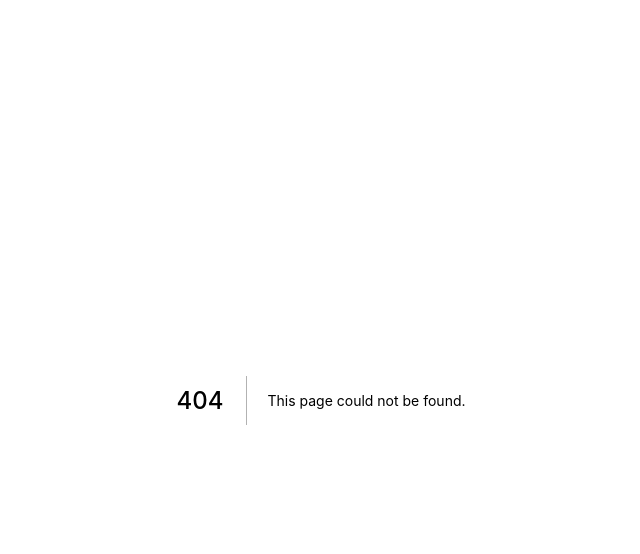
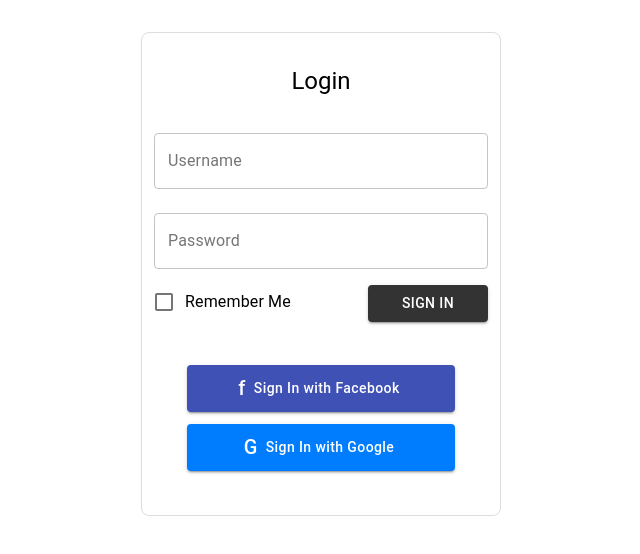
Before and after one commit to bimaaghafara/next-ecommerce, a Next.js app: page /login in a window 1280 px wide. Before the commit this address had no page. Shown: the top 554 px of the page, without its empty margins (319-959 px from the left). Built offline with nearby package versions, Linux system fonts and the light colour scheme.

Commit message:
add login paeg

```diff
--- /dev/null
+++ b/jsconfig.json
@@ -0,0 +1,5 @@
+{
+    "compilerOptions": {
+      "baseUrl": "."
+    }
+}
--- a/package.json
+++ b/package.json
@@ -9,6 +9,8 @@
     "lint": "next lint"
   },
   "dependencies": {
+    "@material-ui/core": "^4.12.3",
+    "classnames": "^2.3.1",
     "next": "11.1.0",
     "react": "17.0.2",
     "react-dom": "17.0.2"
--- /dev/null
+++ b/pages/login.js
@@ -0,0 +1,2 @@
+import Page from 'src/modules/login';
+export default Page;
--- /dev/null
+++ b/src/modules/login/index.js
@@ -0,0 +1,60 @@
+import Typography from '@material-ui/core/Typography';
+import TextField from '@material-ui/core/TextField';
+import Checkbox from '@material-ui/core/Checkbox';
+import FormControlLabel from '@material-ui/core/FormControlLabel';
+import Button from '@material-ui/core/Button';
+import { useRouter } from 'next/router';
+
+import classNames from 'classnames';
+import useStyles from './styles';
+
+const LoginPage = () => {
+    const styles = useStyles();
+    const router = useRouter();
+    return (
+        <div className={styles.loginPage}>
+            <div className={styles.loginBox}>
+                <Typography className={styles.loginTitle} variant="h5" gutterBottom align="center">
+                    Login
+                </Typography>
+                <div>
+                    <TextField className={styles.textField} id="usernamee" label="Username" variant="outlined" />
+                </div>
+                <div>
+                    <TextField className={styles.textField} id="password" type="password" label="Password" variant="outlined" />
+                </div>
+                <div className={styles.signinButtonWrapper}>
+                    <FormControlLabel
+                        control={<Checkbox color="primary" />}
+                        label="Remember Me"
+                    />
+                    <Button className={styles.signinButton} variant="contained" onClick={() => router.push('/')}>Sign In</Button>
+                </div>
+                <div className={styles.socialButtonWrapper}>
+                    <Button
+                        variant="contained"
+                        color="primary"
+                        className={styles.socialButton}
+                        startIcon={<div>f</div>}
+                        onClick={() => router.push('/')}
+                    >
+                        Sign In with Facebook
+                    </Button>
+                </div>
+                <div className={styles.socialButtonWrapper}>
+                    <Button
+                        variant="contained"
+                        color="primary"
+                        className={classNames(styles.socialButton, styles.googleButton)}
+                        startIcon={<div>G</div>}
+                        onClick={() => router.push('/')}
+                    >
+                        Sign In with Google
+                    </Button>
+                </div>
+            </div>
+        </div>
+    );
+};
+
+export default LoginPage;
--- /dev/null
+++ b/src/modules/login/styles.js
@@ -0,0 +1,63 @@
+
+import { makeStyles } from '@material-ui/core/styles';
+
+const useStyles = makeStyles(() => ({
+    loginPage : {
+        padding: "32px 12px"
+    },
+    loginBox: {
+        border: '1px solid #ddd',
+        borderRadius: 8,
+        padding: '32px 12px',
+        maxWidth: 360,
+        margin: 'auto'
+    },
+    loginTitle: {
+        marginBottom: 24
+    },
+    textField: {
+        margin: '12px 0',
+        width: '100%'
+    },
+    signinButtonWrapper: {
+        marginBottom: 42
+    },
+    signinButton: {
+        background: '#eee',
+        float: 'right',
+        margin: '4px 0',
+        background: '#333',
+        color: '#fff',
+        width: '120px',
+        '&:hover': {
+            boxShadow: 'none',
+            backgroundColor: '#333e',
+        },
+        '&:active': {
+            boxShadow: 'none',
+            backgroundColor: '#333e',
+        },
+    },
+    socialButtonWrapper: {
+        margin: '12px 0',
+        textAlign: 'center'
+    },
+    socialButton: {
+        textTransform: 'none',
+        width: '80%'
+    },
+    googleButton : {
+        background: '#007DFF',
+        '&:hover': {
+            backgroundColor: '#007DFFee',
+            boxShadow: 'none',
+        },
+        '&:active': {
+            backgroundColor: '#007DFFee',
+            boxShadow: 'none',
+        },
+
+    }
+}));
+
+export default useStyles;
```
Also changed, not shown: 2 other files (tests, documents, lock files or other folders).
